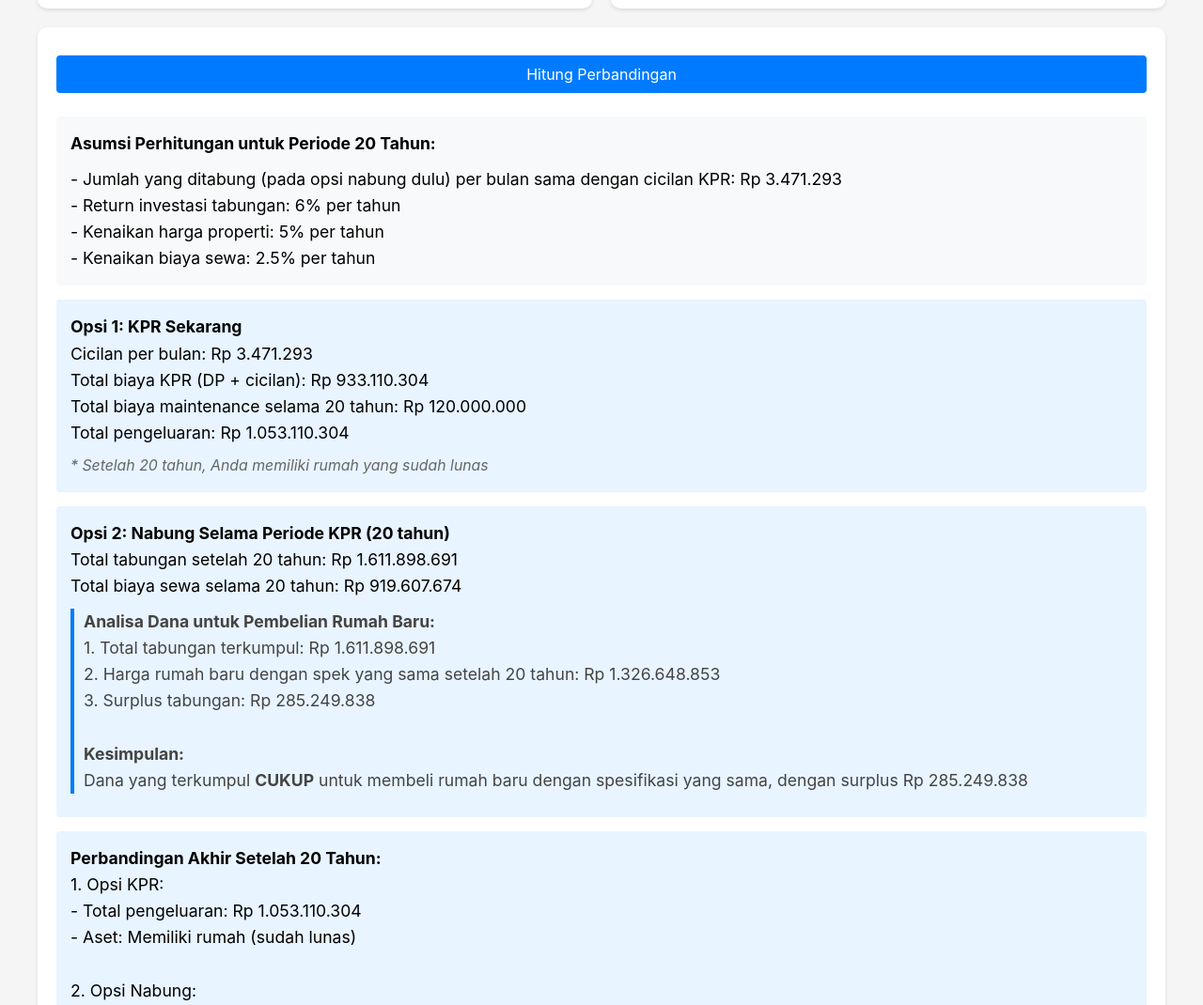
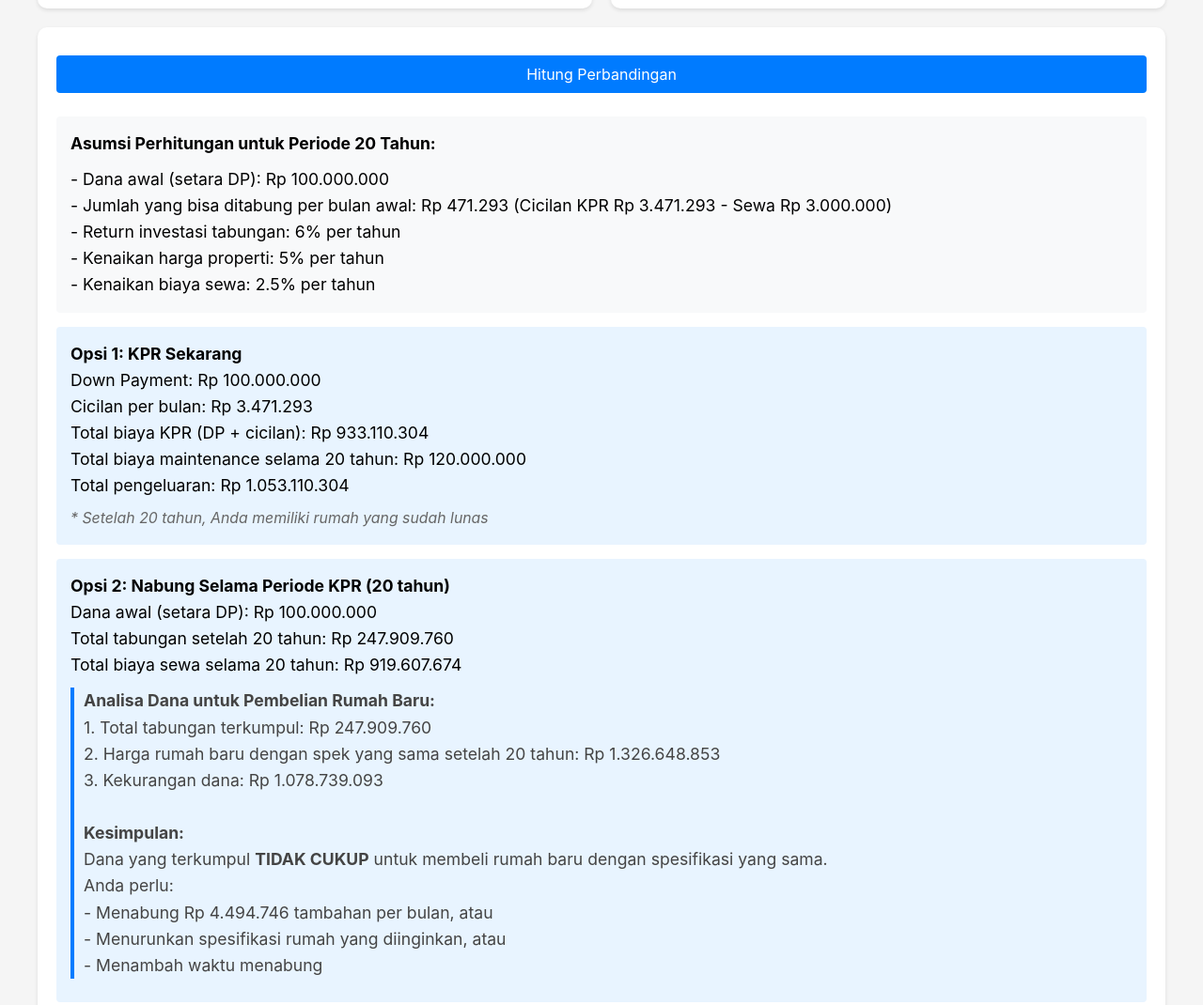
Before and after one commit to arifinrio95/kpr-atau-nabung, a plain HTML site: page index.html in a window 1280 px wide. Shown: the part 840-1910 px from the top of the page at 94% size. Drawn offline with nearby package versions, Linux system fonts and the light colour scheme.

Commit message:
Update index.html

```diff
--- a/index.html
+++ b/index.html
@@ -238,32 +238,41 @@
             const totalKPRCost = monthlyPayment * totalPayments + downPayment;
 
             // Calculate savings and rent over KPR period
-            let currentSavings = 0;
+            // Start with down payment as initial savings
+            let currentSavings = downPayment;
             let totalRentPaid = 0;
             let currentYearlyRent = yearlyRent;
             let yearlyData = [];
             let currentSavingsPerYear = [];
+            let initialMonthlySavings = monthlyPayment - (yearlyRent / 12);
 
             for (let month = 0; month < totalPayments; month++) {
-                // Add monthly savings
-                currentSavings += monthlyPayment;
+                // Calculate current monthly rent
+                const monthlyRent = currentYearlyRent / 12;
+
+                // Add monthly savings (monthly payment minus current monthly rent)
+                const monthlySavings = monthlyPayment - monthlyRent;
+                currentSavings += monthlySavings;
+
                 // Apply monthly investment return
                 currentSavings *= (1 + (investmentReturn / 12));
 
-                // Calculate rent
-                const monthlyRent = currentYearlyRent / 12;
+                // Add to total rent paid
                 totalRentPaid += monthlyRent;
 
                 // Store yearly data for chart
                 if ((month + 1) % 12 === 0) {
                     const year = Math.floor(month / 12);
+                    const yearlyRentAmount = currentYearlyRent;
                     yearlyData.push({
                         kpr: year === 0 ?
                             (downPayment + monthlyPayment * 12 + yearlyMaintenance) :
                             (monthlyPayment * 12 + yearlyMaintenance),
-                        savings: currentYearlyRent
+                        savings: yearlyRentAmount,
+                        monthlySavings: (monthlyPayment - monthlyRent) * 12
                     });
                     currentSavingsPerYear.push(currentSavings);
+                    // Increase yearly rent for next year
                     currentYearlyRent *= (1 + rentIncrease);
                 }
             }
@@ -279,13 +288,16 @@
             const resultHTML = `
                 <div class="assumptions">
                     <div class="assumptions-title">Asumsi Perhitungan untuk Periode ${loanTerm} Tahun:</div>
-                    - Jumlah yang ditabung (pada opsi nabung dulu) per bulan sama dengan cicilan KPR: ${formatCurrency(monthlyPayment)}<br>
+                    - Dana awal (setara DP): ${formatCurrency(downPayment)}<br>
+                    - Jumlah yang bisa ditabung per bulan awal: ${formatCurrency(initialMonthlySavings)}
+                      (Cicilan KPR ${formatCurrency(monthlyPayment)} - Sewa ${formatCurrency(yearlyRent/12)})<br>
                     - Return investasi tabungan: ${document.getElementById('investmentReturn').value}% per tahun<br>
                     - Kenaikan harga properti: ${document.getElementById('propertyAppreciation').value}% per tahun<br>
                     - Kenaikan biaya sewa: ${document.getElementById('rentIncrease').value}% per tahun
                 </div>
                 <div class="highlight">
                     <strong>Opsi 1: KPR Sekarang</strong><br>
+                    Down Payment: ${formatCurrency(downPayment)}<br>
                     Cicilan per bulan: ${formatCurrency(monthlyPayment)}<br>
                     Total biaya KPR (DP + cicilan): ${formatCurrency(totalKPRCost)}<br>
                     Total biaya maintenance selama ${loanTerm} tahun: ${formatCurrency(totalKPRMaintenance)}<br>
@@ -296,6 +308,7 @@
                 </div>
                 <div class="highlight">
                     <strong>Opsi 2: Nabung Selama Periode KPR (${loanTerm} tahun)</strong><br>
+                    Dana awal (setara DP): ${formatCurrency(downPayment)}<br>
                     Total tabungan setelah ${loanTerm} tahun: ${formatCurrency(currentSavings)}<br>
                     Total biaya sewa selama ${loanTerm} tahun: ${formatCurrency(totalRentPaid)}<br>
                     <div class="important-note">
@@ -407,7 +420,7 @@
                 }
             });
 
-            // Update cash flow chart with yearly data
+            // Update cash flow chart
             if (cashFlowChart) {
                 cashFlowChart.destroy();
             }
```
